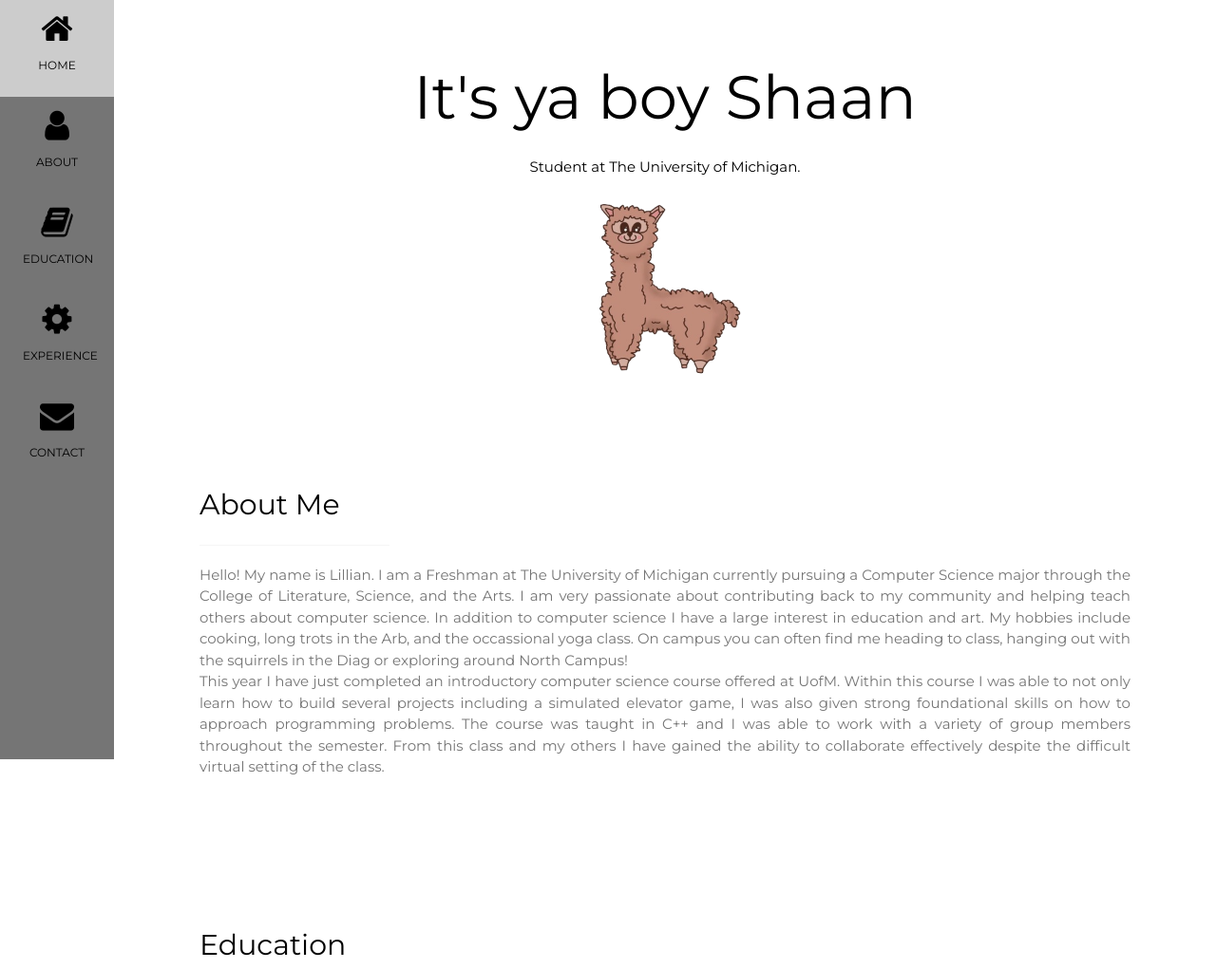
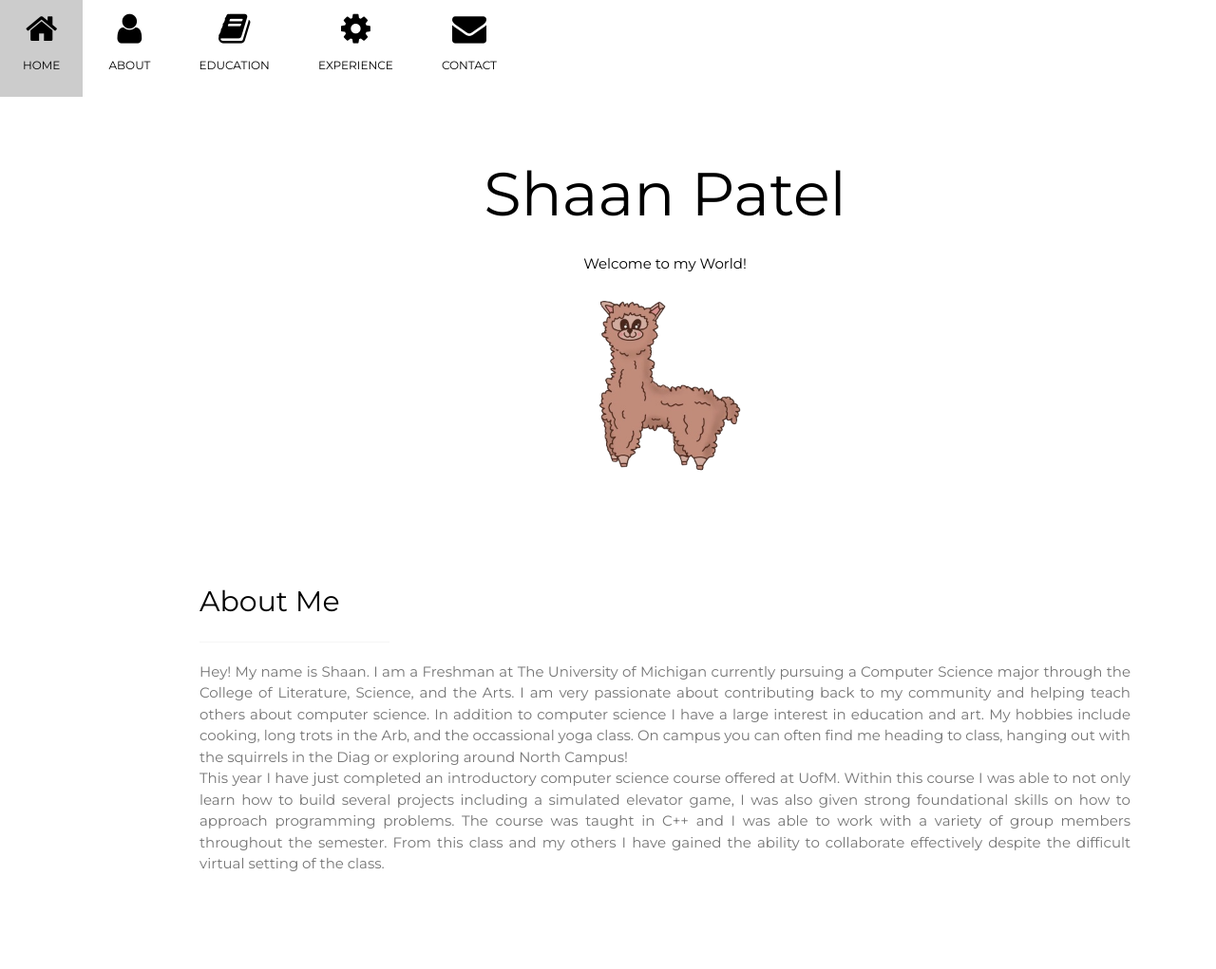
Before and after one commit to shaan-github/shaan-github.github.io, a plain HTML site: page index.html in a window 1280 px wide. Shown: the top 1021 px of the page at 95% size. Drawn offline with nearby package versions, Linux system fonts and the light colour scheme.

Commit message:
Initial commit

```diff
--- a/index.html
+++ b/index.html
@@ -1,6 +1,6 @@
 <!DOCTYPE html>
 <html>
-<title>Lillian's Personal Website</title>
+<title>Shaan's Personal Website</title>
 <meta charset="UTF-8">
 
 <!--
@@ -18,25 +18,25 @@ https://www.w3schools.com/w3css/4/w3.css
 <body class="w3-white">
 
 <!-- Icon Bar (Sidebar - hidden on small screens) -->
-<nav class="w3-sidebar w3-bar-block w3-small w3-hide-small w3-center">
+<nav class="w3-bar-block w3-small w3-hide-small">
   <!-- Link to font awesome icons https://fontawesome.com/v4.7.0/icons/ just change the name after fa- and it will change the icon! -->
-  <a href="#" class="w3-bar-item w3-button w3-padding-large w3-black">
+  <a href="#" class="w3-button w3-padding-large w3-black">
     <i class="fa fa-home w3-xxlarge"></i>
     <p>HOME</p>
   </a>
-  <a href="#about" class="w3-bar-item w3-button w3-padding-large w3-hover-black">
+  <a href="#about" class="w3-button w3-padding-large w3-hover-black">
     <i class="fa fa-user w3-xxlarge"></i>
     <p>ABOUT</p>
   </a>
-  <a href="#education" class="w3-bar-item w3-button w3-padding-large w3-hover-black">
+  <a href="#education" class="w3-button w3-padding-large w3-hover-black">
     <i class="fa fa-book w3-xxlarge"></i>
     <p>EDUCATION</p>
   </a>
-  <a href="#experience" class="w3-bar-item w3-button w3-padding-large w3-hover-black">
+  <a href="#experience" class="w3-button w3-padding-large w3-hover-black">
     <i class="fa fa-cog w3-xxlarge"></i>
     <p>EXPERIENCE</p>
   </a>
-  <a href="#contact" class="w3-bar-item w3-button w3-padding-large w3-hover-black">
+  <a href="#contact" class="w3-button w3-padding-large w3-hover-black">
     <i class="fa fa-envelope w3-xxlarge"></i>
     <p>CONTACT</p>
   </a>
@@ -56,8 +56,8 @@ https://www.w3schools.com/w3css/4/w3.css
 <div class="w3-padding-large" id="main">
   <!-- Header/Home -->
   <header class="w3-container w3-padding-32 w3-center w3-white" id="home">
-    <h1 class="w3-jumbo">It's ya boy Shaan</h1>
-    <p>Student at The University of Michigan.</p>
+    <h1 class="w3-jumbo">Shaan Patel</h1>
+    <p>Welcome to my World!</p>
     <img src="./llama-1.png" alt="boy" class="w3-image" width="200" height="200">
   </header>
 
@@ -66,7 +66,7 @@ https://www.w3schools.com/w3css/4/w3.css
     <h2 class="w3-text-black">About Me</h2>
     <hr style="width:200px" class="w3-opacity">
     <!-- EDIT THIS SECTION TO CHANGE YOUR ABOUT ME -->
-    <p> Hello! My name is Lillian. I am a Freshman at The University of Michigan currently pursuing a Computer Science major through the College of Literature, Science, and the Arts. I am very passionate about contributing back to my community and helping teach others about computer science. In addition to computer science I have a large interest in education and art. My hobbies include cooking, long trots in the Arb, and the occassional yoga class. On campus you can often find me heading to class, hanging out with the squirrels in the Diag or exploring around North Campus!
+    <p> Hey! My name is Shaan. I am a Freshman at The University of Michigan currently pursuing a Computer Science major through the College of Literature, Science, and the Arts. I am very passionate about contributing back to my community and helping teach others about computer science. In addition to computer science I have a large interest in education and art. My hobbies include cooking, long trots in the Arb, and the occassional yoga class. On campus you can often find me heading to class, hanging out with the squirrels in the Diag or exploring around North Campus!
     <br />
     This year I have just completed an introductory computer science course offered at UofM. Within this course  I was able to not only learn how to build several projects including a simulated elevator game, I was also given strong foundational skills on how to approach programming problems. The course was taught in C++ and I was able to work with a variety of group members throughout the semester. From this class and my others I have gained the ability to collaborate effectively despite the difficult virtual setting of the class.
     </p>
```
